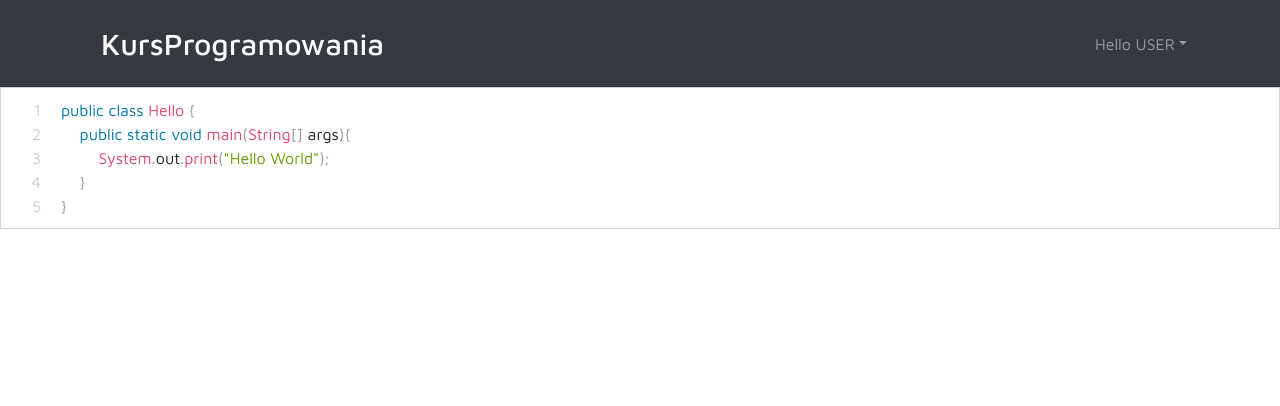
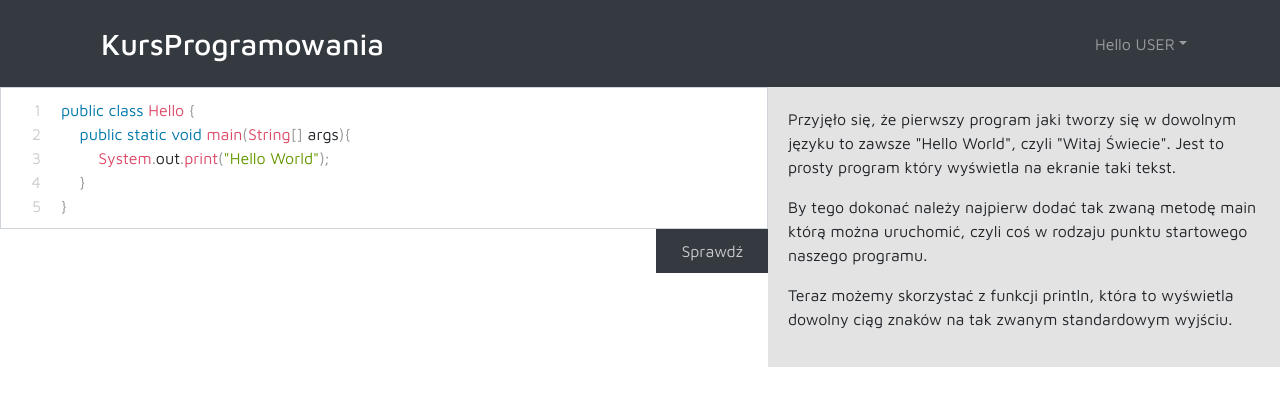
Before and after one commit to DorianKossowski/CodeLearningApp, a React (Create React App) app in the folder front/: page /hello in a window 1280 px wide. Shown: the top 406 px of the page. Built offline with nearby package versions, Linux system fonts and the light colour scheme.

Commit message:
Add layout for exercise

```diff
--- a/front/src/components/Hello.js
+++ b/front/src/components/Hello.js
@@ -21,7 +21,12 @@ class Hello extends Component {
     public static void main(String[] args){
         System.out.print("Hello World");
     }
-}`
+}`,
+        description:
+`Przyjęło się, że pierwszy program jaki tworzy się w dowolnym języku to zawsze "Hello World", czyli "Witaj Świecie". Jest to prosty program który wyświetla na ekranie taki tekst.
+By tego dokonać należy najpierw dodać tak zwaną metodę main którą można uruchomić, czyli coś w rodzaju punktu startowego naszego programu.
+Teraz możemy skorzystać z funkcji println, która to wyświetla dowolny ciąg znaków na tak zwanym standardowym wyjściu.
+`
     }
 
     onValueChange = code => {
@@ -29,7 +34,13 @@ class Hello extends Component {
     }
 
     render = () => {
+        const newText = this.state.description.split('\n').map((item, i) => {
+            return <p key={i}>{item}</p>;
+        });
+
         return (
+            <div className='exercise'>
+                <div className='editorWrapper'>
                     <Editor
                     value={this.state.code}
                     onValueChange={this.onValueChange}
@@ -38,6 +49,10 @@ class Hello extends Component {
                     textareaId="codeArea"
                     className="editor"
                     />
+                    <button className='editorButton'>Sprawdź</button>
+                </div>
+                <div className='description'>{ newText }</div>
+            </div>
         );
     }
 }
--- a/front/src/components/components.css
+++ b/front/src/components/components.css
@@ -33,10 +33,29 @@
 .categoryElementText { color: #343a40; }
 .categoryElementText:hover { color: #15171a; }
 
+/* EXERCISE */
+.exercise {
+  display: flex;
+}
+
+/* DESCRIPTION */
+.description {
+  width: 40%;
+  padding: 20px;
+  background: #e3e3e3;
+  height: max-content;
+}
+
 /* EDITOR */
+.editorWrapper {
+  width: 60%;
+}
+
 .editor {
   counter-reset: line;
   border: 1px solid #ced4da;
+  width: 100%;
+  height: max-content;
 }
 
 .editor #codeArea {
@@ -56,3 +75,17 @@
   width: 40px;
   font-weight: 100;
 }
+
+.editorButton {
+  float: right;
+  background-color: #343a40;
+  border: none;
+  color: #cccccc;
+  padding: 10px 25px;
+  text-align: center;
+  text-decoration: none;
+}
+
+.editorButton:hover {
+  background-color: #15171a;
+}
```
Lines whose indentation alone changed are shown as unchanged.
